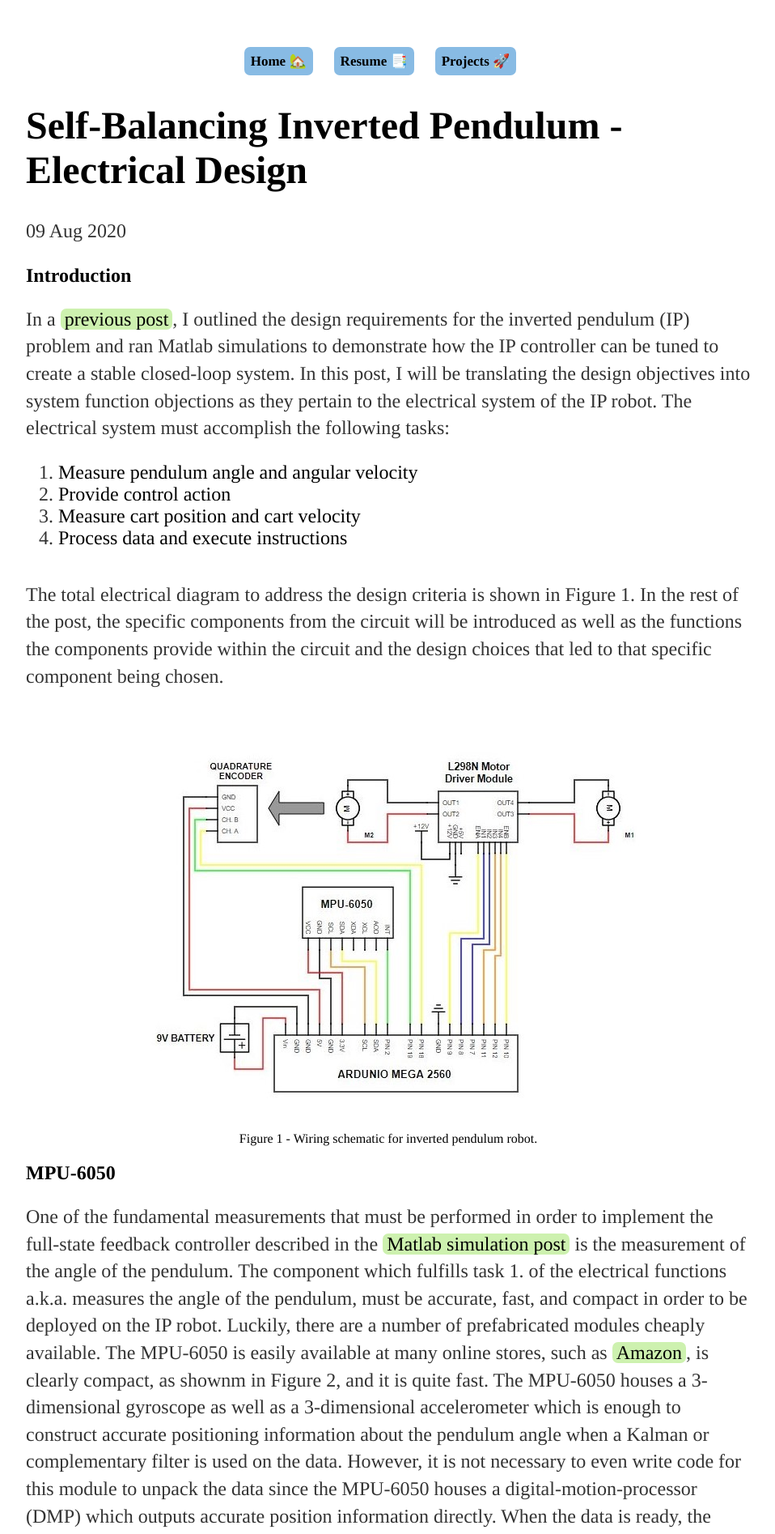
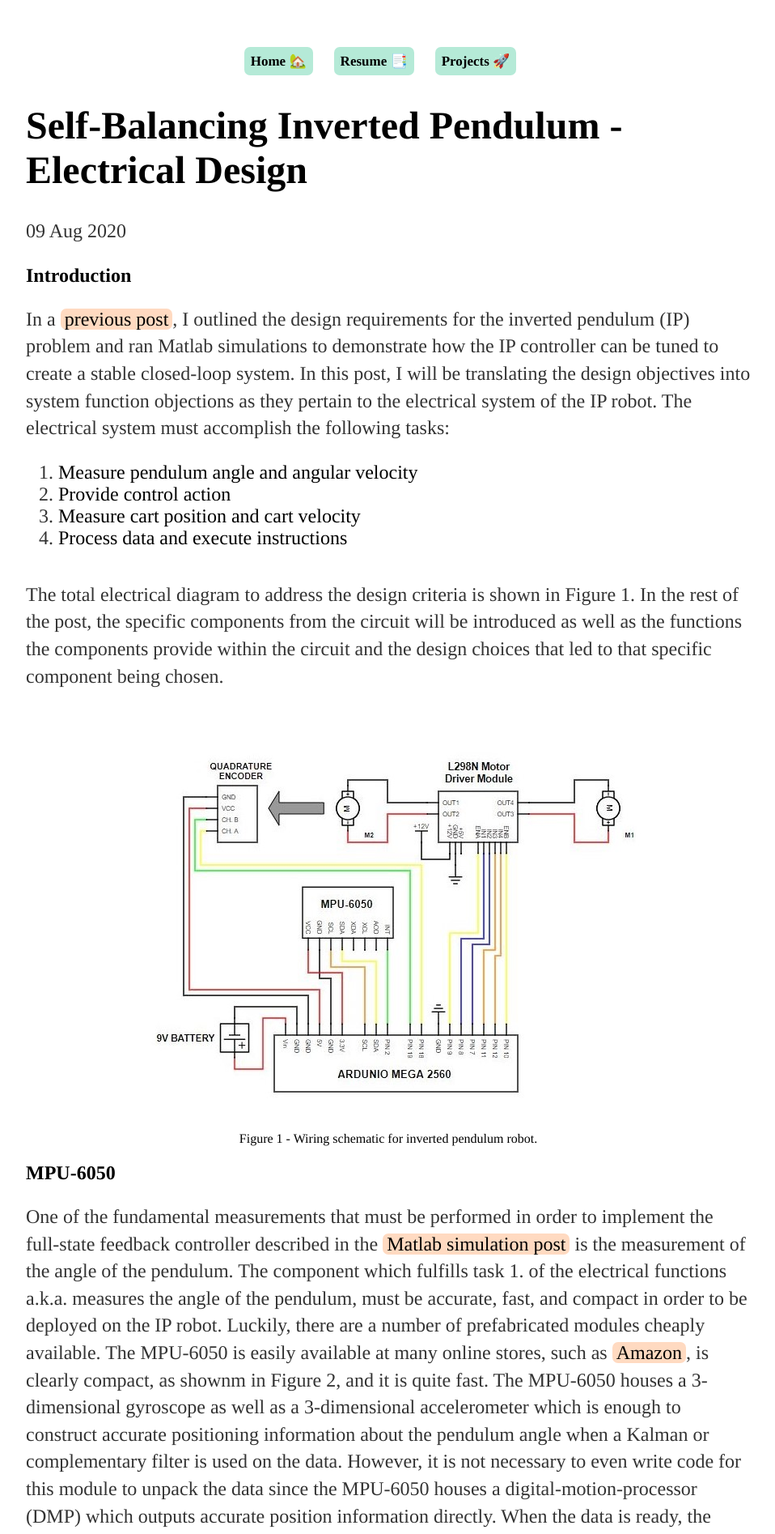
Before and after one commit to MalcolmHodgins/MalcolmHodgins.github.io, a Jekyll site: the page built from _posts/2020-08-04-SBIP Electrical.md, in a window 1280 px wide. Shown: the top 1894 px of the page at 81% size, without its empty margins (160-1118 px from the left). Built offline with Jekyll 4.4.1, drawn with Linux system fonts in a browser that asks for light colours.

Commit message:
updating color scheme for buttons

```diff
--- a/_posts/2020-08-04-SBIP Electrical.md
+++ b/_posts/2020-08-04-SBIP Electrical.md
@@ -43,6 +43,7 @@ date: 2020-08-09
   </p>
 </section>
 
+<span><br></span>
 <section>
   <h2><a id="motors"> Brushed DC Gearmotors and DC Motor Control </a></h2>
   <p>
--- a/css/main.css
+++ b/css/main.css
@@ -15,7 +15,7 @@ nav ul li, footer ul li {
     display: inline;
     margin-right: 20px;
     border-radius: 7px;
-    background-color:#88BBE4;
+    background-color:#B5EAD7;
     padding:8px;
     font-size: 17px;
 }
@@ -86,25 +86,25 @@ a:hover {
 
 .button {
   border-radius: 7px;
-  background-color: #AE0D7A;
+  background-color: #E2F0CB;
   padding: 0 5px; /*top/bottom left/right*/
 }
 
 .button_researcher {
   border-radius: 7px;
-  background-color: #998AD3;
+  background-color: #C7CEEA;
   padding: 0 5px; /*top/bottom left/right*/
 }
 
 .button_EIT {
   border-radius: 7px;
-  background-color: #CDF1AF;
+  background-color: #FFDAC1;
   padding: 0 5px; /*top/bottom left/right*/
 }
 
 .button_hobbyist {
   border-radius: 7px;
-  background-color: #E494D3;
+  background-color: #FF9AA2;
   padding: 0 5px; /*top/bottom left/right*/
 }
 
```
